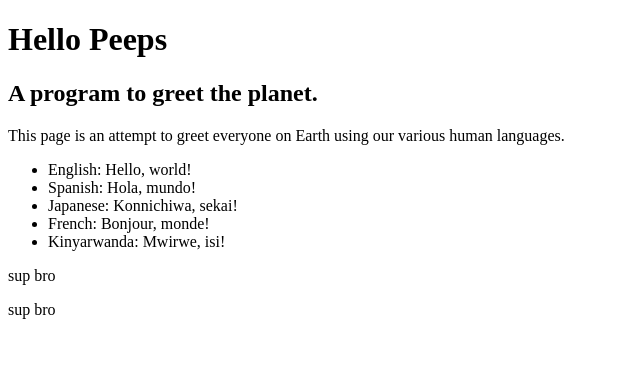
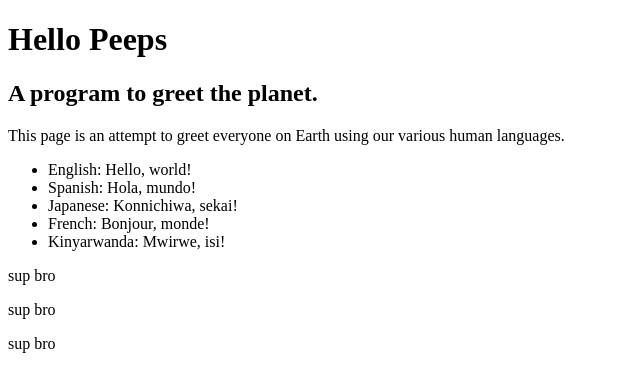
Before and after one commit to ESC18/hello-world, a plain HTML site: page hello-world.html in a window 1280 px wide. Shown: the full height of the page, 0-640 px from the left. Drawn offline with Linux system fonts and the light colour scheme.

Commit message:
third commit test

```diff
--- a/hello-world.html
+++ b/hello-world.html
@@ -22,5 +22,6 @@
 </ul>
 <p>sup bro</p>
 <p>sup bro</p>
+<p>sup bro</p>
 </body>
 </html>
```
